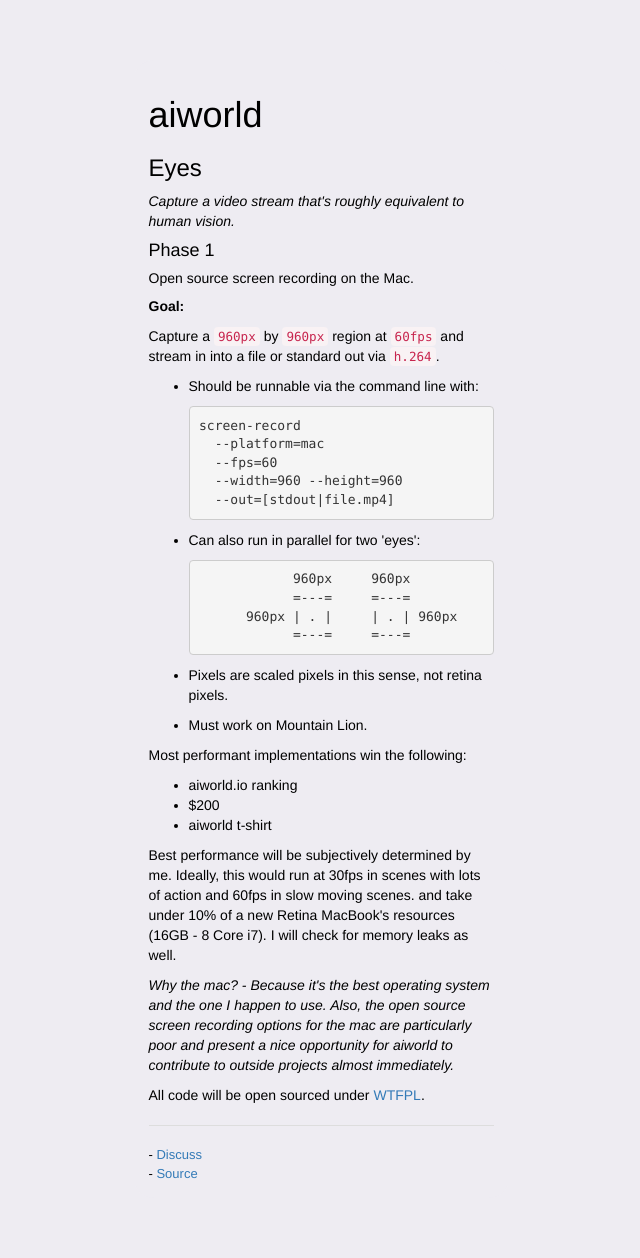
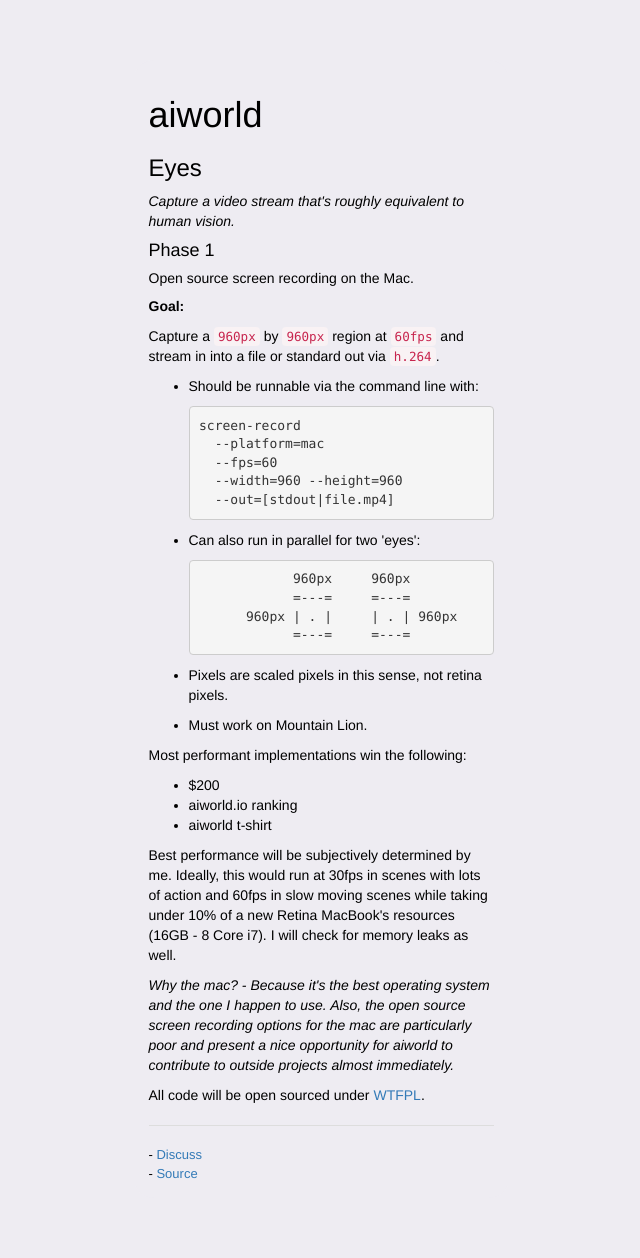
Before and after one commit to aiworld/aiworld.github.com, a Jekyll site: the page built from eyes.md, in a window 1280 px wide. Shown: the whole page, without its empty margins (319-959 px from the left). Built offline with Jekyll 4.4.1, drawn with Linux system fonts in a browser that asks for light colours; nearby versions of some CDN libraries; library files that are not in the unit come from our copies.

Commit message:
Grammar.

```diff
--- a/eyes.md
+++ b/eyes.md
@@ -37,13 +37,13 @@
 
 Most performant implementations win the following:
 
+- $200
 - aiworld.io ranking
-- $200
 - aiworld t-shirt
 
 Best performance will be subjectively determined by me.
-Ideally, this would run at 30fps in scenes with lots of action and 60fps in slow moving scenes.
-and take under 10% of a new Retina MacBook&#39;s resources (16GB - 8 Core i7).
+Ideally, this would run at 30fps in scenes with lots of action and 60fps in slow moving scenes
+while taking under 10% of a new Retina MacBook&#39;s resources (16GB - 8 Core i7).
 I will check for memory leaks as well.
 
 _Why the mac? - Because it&#39;s the best operating system and the one I happen to use. Also, the open source screen recording options
```
